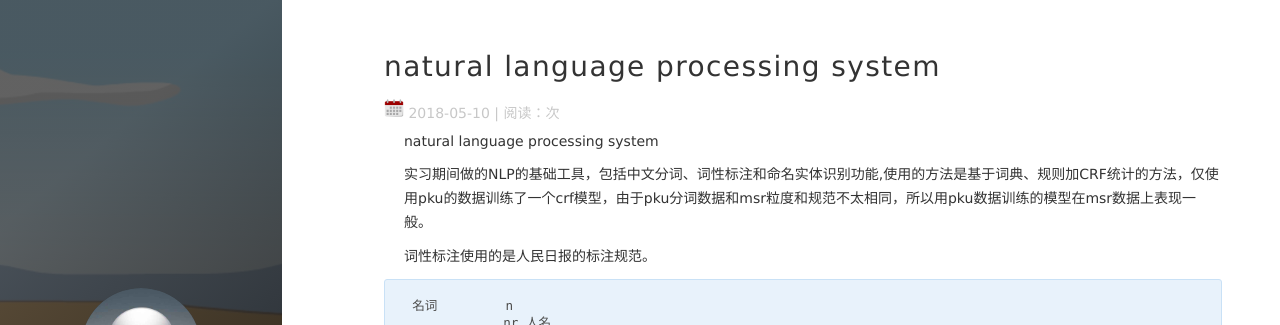
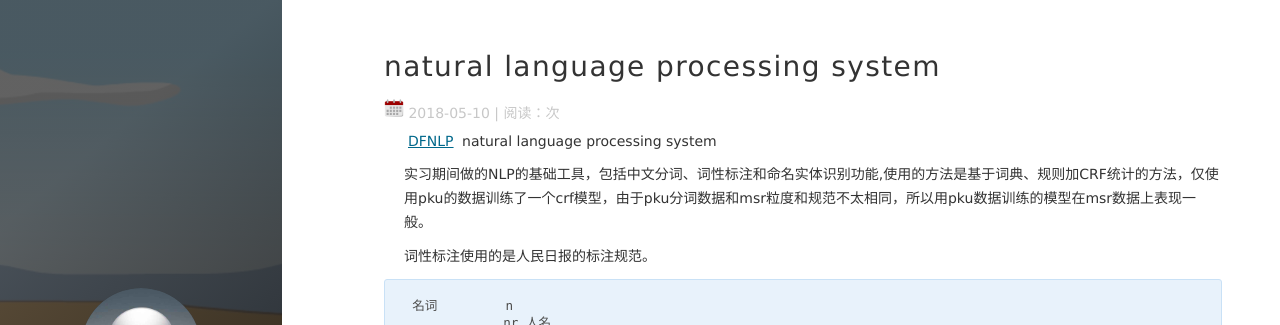
Before and after one commit to king-yyf/king-yyf.github.io, a Jekyll site: the page built from _posts/2018-05-10-dfnlp.md, in a window 1280 px wide and 900 px high. Shown: the top 325 px of the window. Built offline with Jekyll 4.4.1, drawn with Linux system fonts in a browser that asks for light colours; nearby versions of some CDN libraries; comment, search, counter and statistics services are not loaded.

Commit message:
add dfnlp

```diff
--- a/_posts/2018-05-10-dfnlp.md
+++ b/_posts/2018-05-10-dfnlp.md
@@ -5,7 +5,7 @@ date: 2018-05-10
 tags: 项目
 ---
 
-natural language processing system
+[DFNLP](https://github.com/king-yyf/DFNLP) natural language processing system
 
 
 实习期间做的NLP的基础工具，包括中文分词、词性标注和命名实体识别功能,使用的方法是基于词典、规则加CRF统计的方法，仅使用pku的数据训练了一个crf模型，由于pku分词数据和msr粒度和规范不太相同，所以用pku数据训练的模型在msr数据上表现一般。
```
